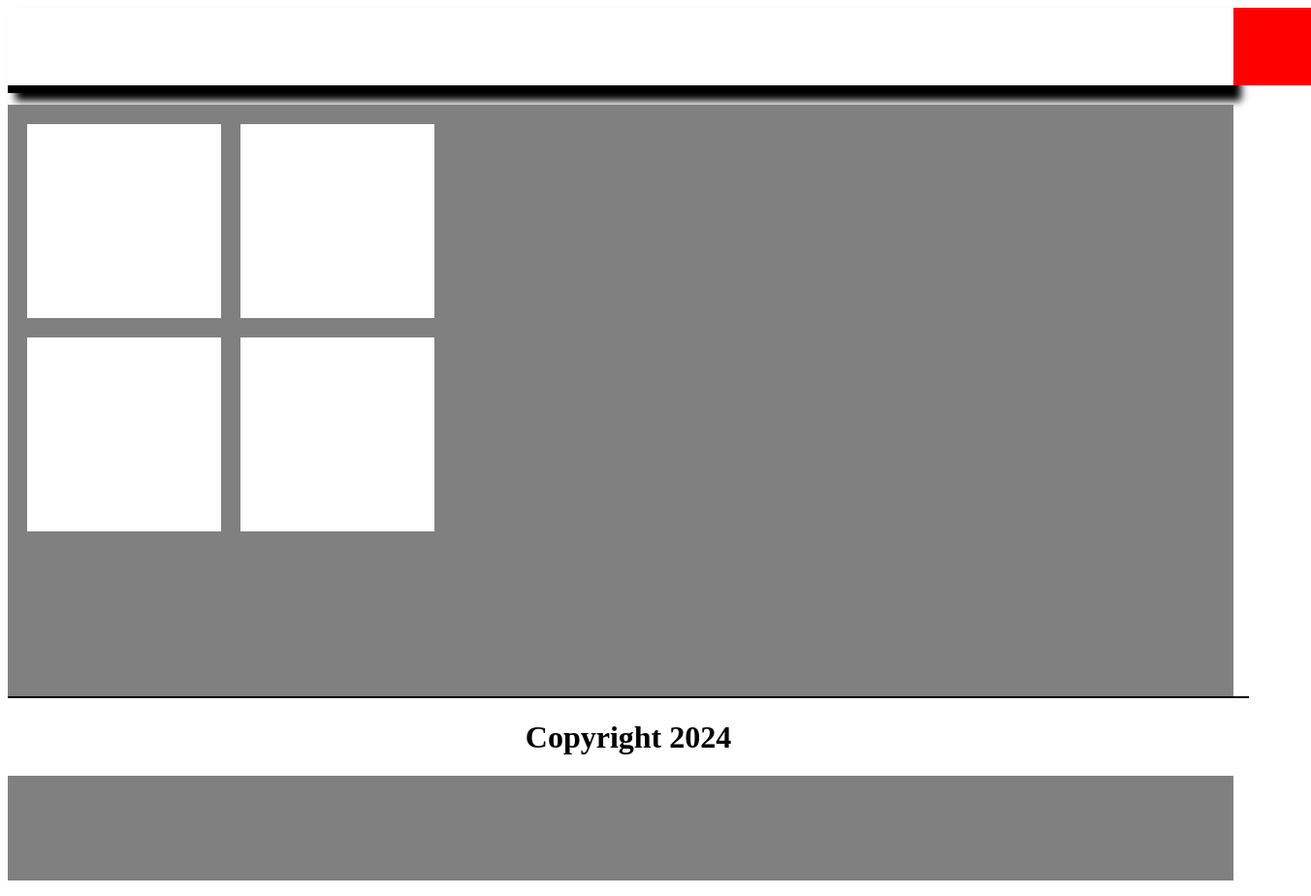
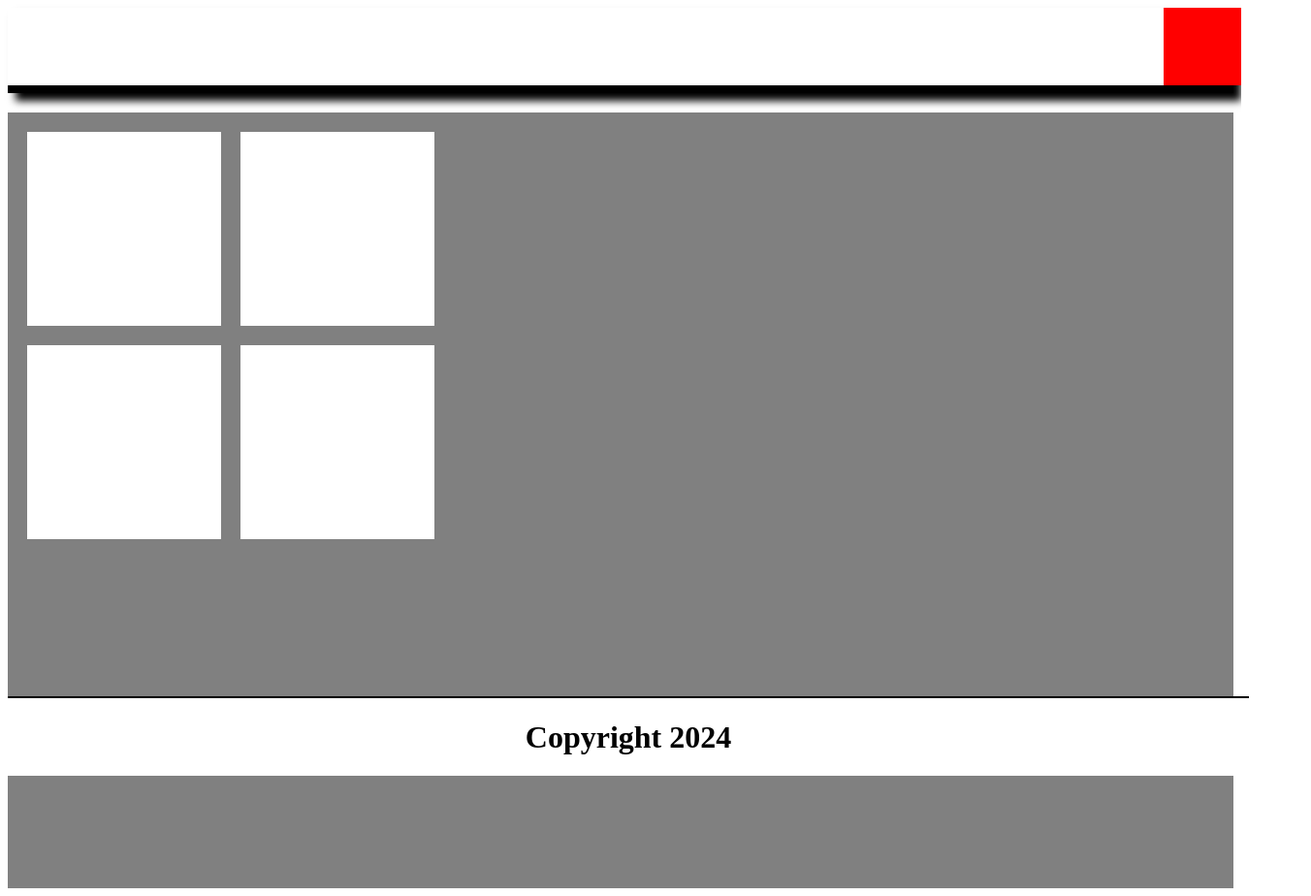
Before and after one commit to kahavens1927/Positioning-using-CSS, a plain HTML site: page index.html in a window 1280 px wide. Shown: the whole page at 97% size, 1352 px wide, since content can reach past the window. Drawn offline with Linux system fonts and the light colour scheme.

Commit message:
Add files via upload

```diff
--- a/index.html
+++ b/index.html
@@ -19,8 +19,6 @@
 background-color: red;
 height: 80px;
 width: 80px;
-left: 100%;
-position: relative;
 
 
 }
@@ -28,7 +26,8 @@ position: relative;
 .container {
     background-color: gray;
     height: 800px;
-position: relative;     }
+position: relative;
+}
 
     .box_1 {
         width: 200px;
@@ -89,9 +88,11 @@ position: relative;     }
 
 <nav class="navbar">
 
-<div class="nav_box">
+<div class="nav_box" style="position: absolute; right: 0;">
 
 </div>
+
+</nav>
 
 <div class="container">
 
```
